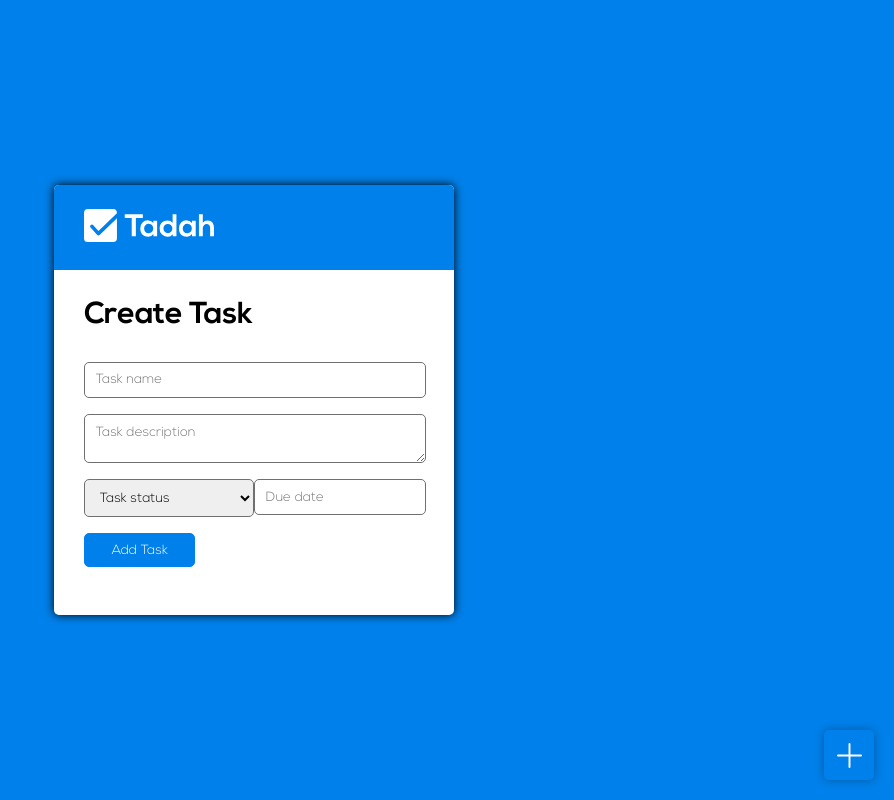
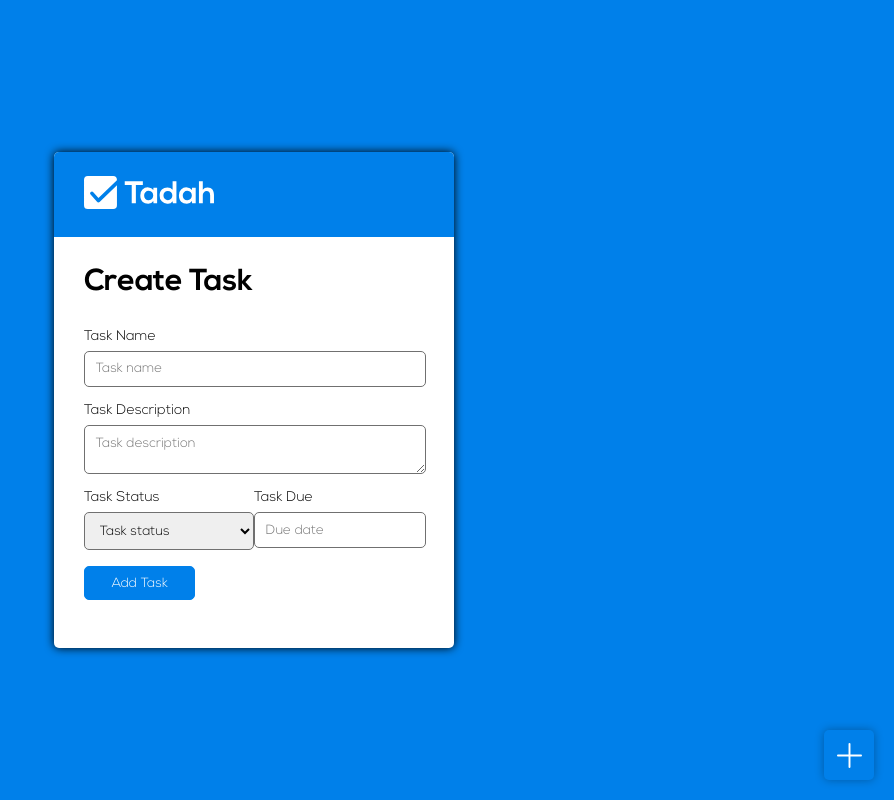
Before and after one commit to aremu-smog/tadah-react, a React (Create React App) app: page /add_task in a window 1280 px wide. Shown: the whole page, without its empty margins (386-1280 px from the left). Built offline with nearby package versions, Linux system fonts and the light colour scheme.

Commit message:
Clean up layout for Add Task

```diff
--- a/src/App.css
+++ b/src/App.css
@@ -135,6 +135,7 @@ body {
   margin-top: 1em;
   color: white;
   text-decoration: none;
+  cursor: pointer;
 }
 
 .status-pending {
--- a/src/App.js
+++ b/src/App.js
@@ -4,7 +4,7 @@ import Layout from './components/layout/Layout'
 import Home from './pages/Home'
 // import AddTask from './inc/AddTask'
 // import TaskView from './pages/Task'
-import {BrowserRouter as Router, Link, Route} from 'react-router-dom'
+import {BrowserRouter as Router, Route} from 'react-router-dom'
 import AddTask from './pages/inc/AddTask';
 
 function App() {
--- a/src/app.scss
+++ b/src/app.scss
@@ -65,6 +65,7 @@ body{
     margin-top: 1em;
     color: white;
     text-decoration: none;
+    cursor: pointer;
 }
 .status-pending{
     background: $grey;
--- a/src/components/layout/Layout.js
+++ b/src/components/layout/Layout.js
@@ -12,7 +12,7 @@ function Layout({children}){
                 <div>{children}</div>
             </div>
             <div>
-            <Link to="/add_task"><div class="create-task">
+            <Link to="/add_task"><div className="create-task">
                 <img src="/img/plus icon.svg" alt="Create Task Icon" />
                 </div>
             </Link>
--- a/src/pages/inc/AddTask.js
+++ b/src/pages/inc/AddTask.js
@@ -3,7 +3,8 @@ import React,{useState} from 'react'
 
 function AddTask(){
 
-    const [fields,setFields] = useState({'taskName':'','taskDescription':'','taskDue':''})
+    const [fields,setFields] = useState({'taskName':'','taskDescription':'','taskDue':'','taskStatus':''})
+    const [button,setButton] = useState('Add Task')
     const handleChange = (e) =>{
         console.log(e.target.name)
         setFields({...fields,[e.target.name] : e.target.value})
@@ -13,20 +14,25 @@ function AddTask(){
         e.preventDefault()
 
         // alert(fields.taskName + ","+fields.taskDescription+","+fields.taskDue)
+        setButton('Hang on a sec..')
         let options = {
             method : 'POST',
             body : JSON.stringify({
                 name : fields.taskName,
                 description : fields.taskDescription,
                 due : fields.taskDue,
-                status : 'In progress',
+                status : fields.taskStatus,
             }),
             headers:{ 'Content-Type' : 'application/json'}
         }
 
         fetch("http://localhost:8000/api/task",options)
         .then(res => res.json())
-        .then(data => {alert(fields.taskName+" added")})
+        .then(data => {
+            alert(fields.taskName+" added")
+            setFields({'taskName':'','taskDescription':'','taskDue':'','taskStatus':''})
+            setButton('Add Task')
+    })
         .catch(errors => {
             console.log(errors)
         })
@@ -37,32 +43,36 @@ function AddTask(){
             <form onSubmit={addTask}>
 
                 <div className="form-group">
-                <input type="text" className="form-control" name="taskName" onChange={handleChange} placeholder="Task name" />
+                    <label for="taskName">Task Name</label>
+                <input type="text" value={fields.taskName} className="form-control" id="taskName" name="taskName" onChange={handleChange} placeholder="Task name" />
                 </div>
 
                 <div className="form-group">
-                <textarea type="text" className="form-control" name="taskDescription" onChange={handleChange} placeholder="Task description" />
+                    <label for="taskDescription">Task Description</label>
+                <textarea type="text"value={fields.taskDescription}  className="form-control" id="taskDescription" name="taskDescription" onChange={handleChange} placeholder="Task description" />
                 </div>
 
                <div className="row form_row">
                     <div className="col-6">
                         <div className="form-group">
-                            <select className="form-group">
+                            <label for="taskStatus">Task Status</label>
+                            <select className="form-group" name="taskStatus" id="taskStatus" onChange={handleChange}>
                                 <option value="">Task status</option>
-                                <option>Pending</option>
-                                <option>In Progress</option>
-                                <option>Completed</option>
+                                <option value="Pending">Pending</option>
+                                <option value="In Progress">In Progress</option>
+                                <option value="Completed">Completed</option>
                             </select>
                         </div>
                     </div>
                     <div className="col-6">
                         <div className="form-group">
-                            <input type="text" placeholder="Due date" name="taskDue" onChange={handleChange}/>
+                            <label for="taskDue">Task Due</label>
+                            <input type="text" value={fields.taskDue} placeholder="Due date" name="taskDue" id="taskDue" onChange={handleChange}/>
                         </div>
                     </div>
                </div>
                <div className="form-group">
-                  <button type="submit" className="btn btn-primary" >Add Task</button>
+                  <button type="submit" className="btn btn-primary" >{button}</button>
                </div>
             </form>
         </div>
--- a/src/pages/inc/Task.js
+++ b/src/pages/inc/Task.js
@@ -1,5 +1,5 @@
 import React from 'react'
-import {BrowserRouter as Router, Link, Route} from 'react-router-dom'
+// import {BrowserRouter as Router, Link, Route} from 'react-router-dom'
 
 function Task(props){
 
@@ -9,7 +9,7 @@ function Task(props){
         }
         fetch("http://localhost:8000/api/task/"+id,options)
         .then(res => res.json())
-        .then(data => {alert("Task"+id+" deleted")})
+        .then(data => {alert(data.response)})
         .catch(errors => {console.log(errors)})
     }
     return(
@@ -23,7 +23,7 @@ function Task(props){
                         <span className="due">{props.due}</span>
                     </div>
                     <div className="col-3" >
-                        <span className="status status-progress" onClick={()=>deleteTask(props.id)}>{props.status}</span>
+                        <span className="status status-progress" onClick={()=>deleteTask(props.id)}>Delete</span>
                     </div>
                 </div>
             </div>
```
Also changed, not shown: 1 other file (tests, documents, lock files or other folders).
